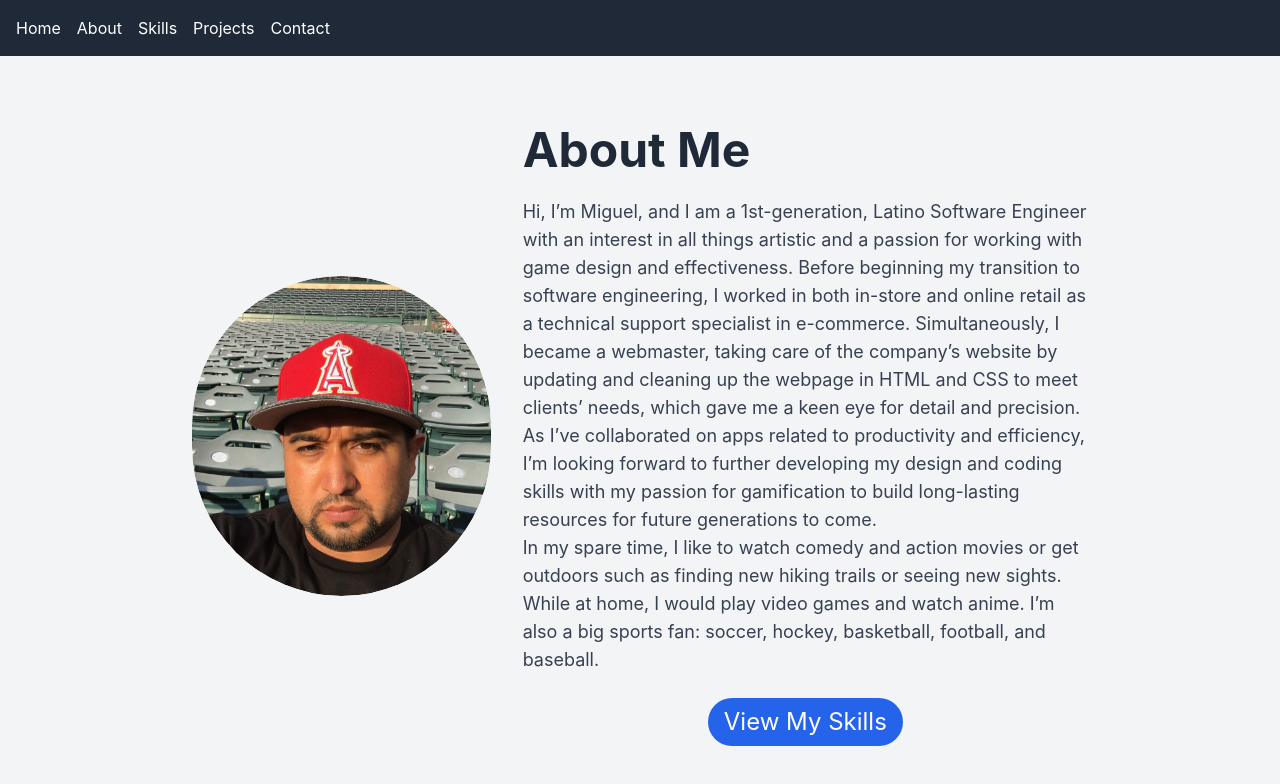
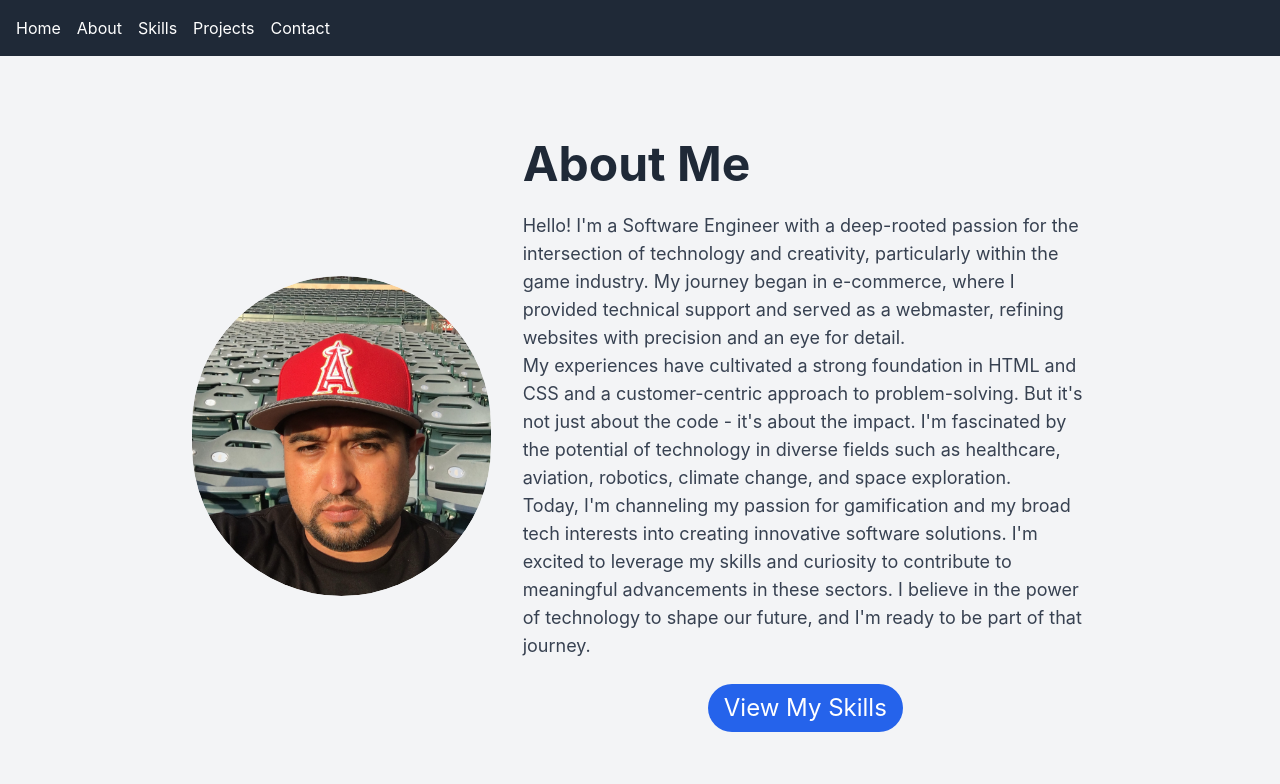
Before and after one commit to tatsuyax25/my-portfolio, a Next.js app: page /about in a window 1280 px wide. Shown: the top 784 px of the page. Built offline with nearby package versions, Linux system fonts and the light colour scheme.

Commit message:
Update About Skills pages

```diff
--- a/app/about/page.js
+++ b/app/about/page.js
@@ -20,25 +20,26 @@ export default function About() {
           <h2 className="text-5xl font-bold mb-6 text-gray-800">About Me</h2>
           <div className="text-lg text-gray-700 mb-6">
             <p>
-              Hi, I’m Miguel, and I am a 1st-generation, Latino Software
-              Engineer with an interest in all things artistic and a passion for
-              working with game design and effectiveness. Before beginning my
-              transition to software engineering, I worked in both in-store and
-              online retail as a technical support specialist in e-commerce.
-              Simultaneously, I became a webmaster, taking care of the company’s
-              website by updating and cleaning up the webpage in HTML and CSS to
-              meet clients’ needs, which gave me a keen eye for detail and
-              precision. As I’ve collaborated on apps related to productivity
-              and efficiency, I’m looking forward to further developing my
-              design and coding skills with my passion for gamification to build
-              long-lasting resources for future generations to come.
+              Hello! I'm a Software Engineer with a deep-rooted passion for the
+              intersection of technology and creativity, particularly within the
+              game industry. My journey began in e-commerce, where I provided
+              technical support and served as a webmaster, refining websites
+              with precision and an eye for detail.
             </p>
             <p>
-              In my spare time, I like to watch comedy and action movies or get
-              outdoors such as finding new hiking trails or seeing new sights.
-              While at home, I would play video games and watch anime. I’m also
-              a big sports fan: soccer, hockey, basketball, football, and
-              baseball.
+              My experiences have cultivated a strong foundation in HTML and CSS
+              and a customer-centric approach to problem-solving. But it's not
+              just about the code - it's about the impact. I'm fascinated by the
+              potential of technology in diverse fields such as healthcare,
+              aviation, robotics, climate change, and space exploration.
+            </p>
+            <p>
+              Today, I'm channeling my passion for gamification and my broad
+              tech interests into creating innovative software solutions. I'm
+              excited to leverage my skills and curiosity to contribute to
+              meaningful advancements in these sectors. I believe in the power
+              of technology to shape our future, and I'm ready to be part of
+              that journey.
             </p>
           </div>
           <div className="flex justify-center mt-4">
--- a/app/contact/page.js
+++ b/app/contact/page.js
@@ -25,9 +25,9 @@ export default function Contact() {
   };
 
   return (
-    <main className="min-h-screen flex flex-col items-center justify-center bg-gray-100 py-10">
+    <main className="min-h-screen flex flex-col items-center justify-center bg-gray-100 py-10 px-4">
       <section className="max-w-4xl w-full mb-10 p-6 bg-white rounded-lg shadow-md">
-        <h2 className="text-5xl font-bold mb-6 text-gray-800 text-center">
+        <h2 className="text-4xl sm:text-5xl font-bold mb-6 text-gray-800 text-center">
           Contact Me
         </h2>
         <form onSubmit={handleSubmit} className="space-y-6">
@@ -101,7 +101,7 @@ export default function Contact() {
           >
             <a target="_blank" rel="noopener noreferrer">
               <svg
-                className="w-8 h-8 text-gray-600 hover:text-gray-800"
+                className="w-8 h-8 sm:w-10 sm:h-10 text-gray-600 hover:text-gray-800"
                 fill="currentColor"
                 xmlns="http://www.w3.org/2000/svg"
                 viewBox="0 0 24 24"
@@ -113,7 +113,7 @@ export default function Contact() {
           <Link href="https://github.com/tatsuyax25" legacyBehavior>
             <a target="_blank" rel="noopener noreferrer">
               <svg
-                className="w-8 h-8 text-gray-600 hover:text-gray-800"
+                className="w-8 h-8 sm:w-10 sm:h-10 text-gray-600 hover:text-gray-800"
                 fill="currentColor"
                 xmlns="http://www.w3.org/2000/svg"
                 viewBox="0 0 24 24"
--- a/app/skills/page.js
+++ b/app/skills/page.js
@@ -48,7 +48,6 @@ export default function Skills() {
             <li>Trello</li>
             <li>VSCode</li>
             <li>Apple</li>
-            <li>XD</li>
           </ul>
         </div>
 
```
